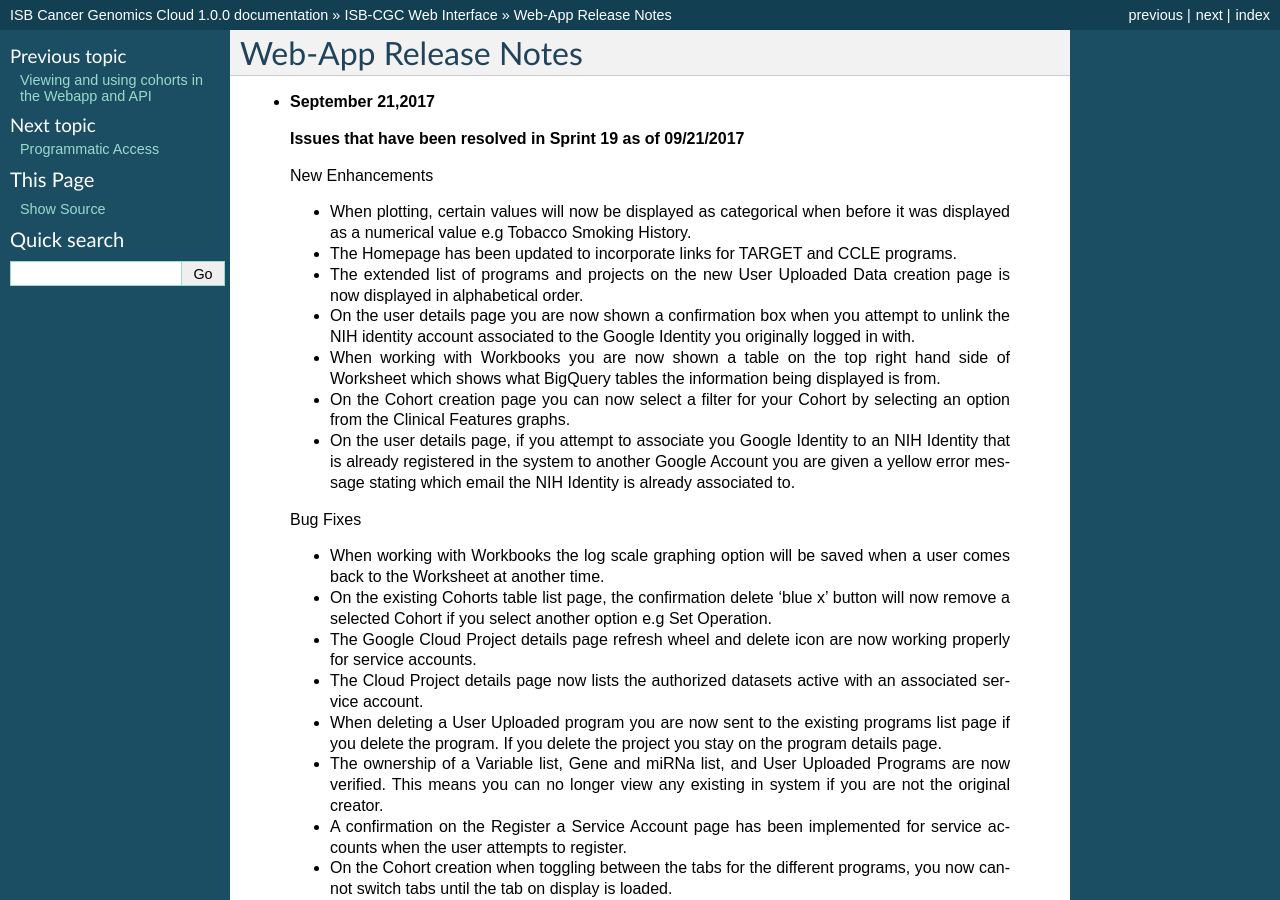
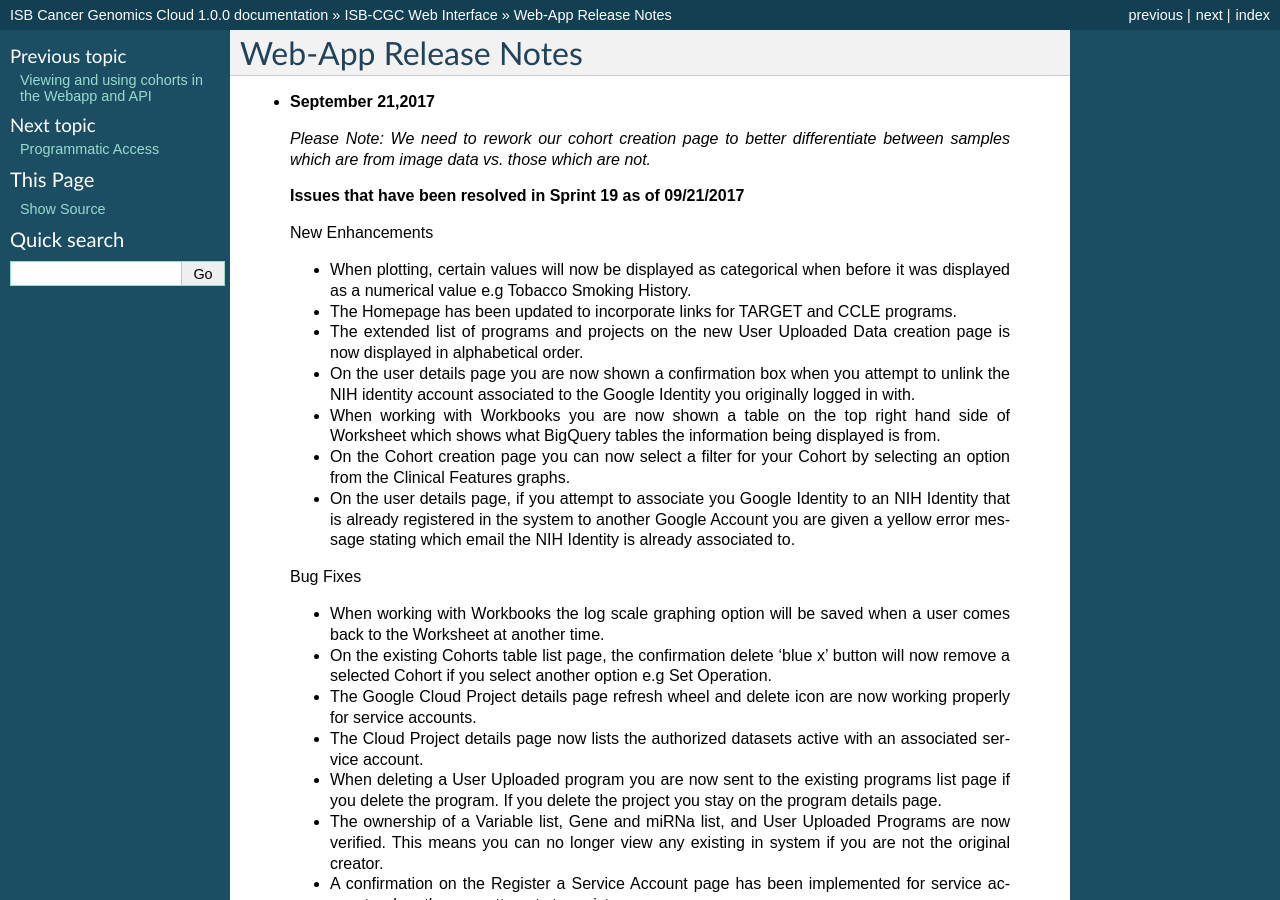
Before and after one commit to isb-cgc/readthedocs, a Sphinx documentation site: the page built from docs/source/sections/webapp/releases.rst, in a window 1280 px wide and 900 px high. Built offline with Sphinx 7.4.7, drawn with Linux system fonts in a browser that asks for light colours; pages that are not in the unit, such as notebooks, are missing from menus.

Commit message:
added please notes point

```diff
--- a/docs/source/sections/webapp/releases.rst
+++ b/docs/source/sections/webapp/releases.rst
@@ -3,6 +3,9 @@ Web-App Release Notes
 *********************
 
 * **September 21,2017**
+
+ *Please Note: We need to rework our cohort creation page to better differentiate between samples which are from image data vs. those which are not.*
+
  **Issues that have been resolved in Sprint 19 as of 09/21/2017**
 
 
```
